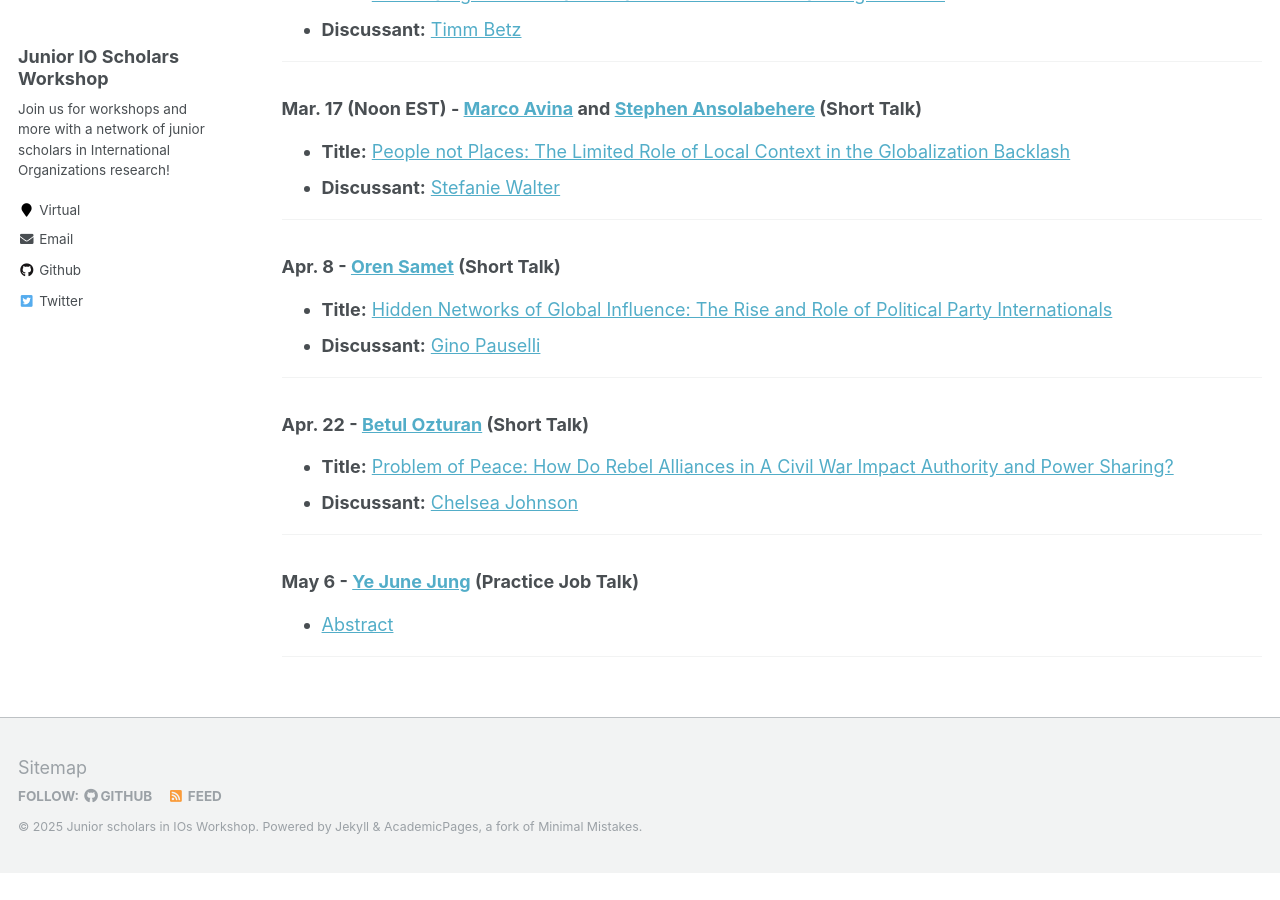
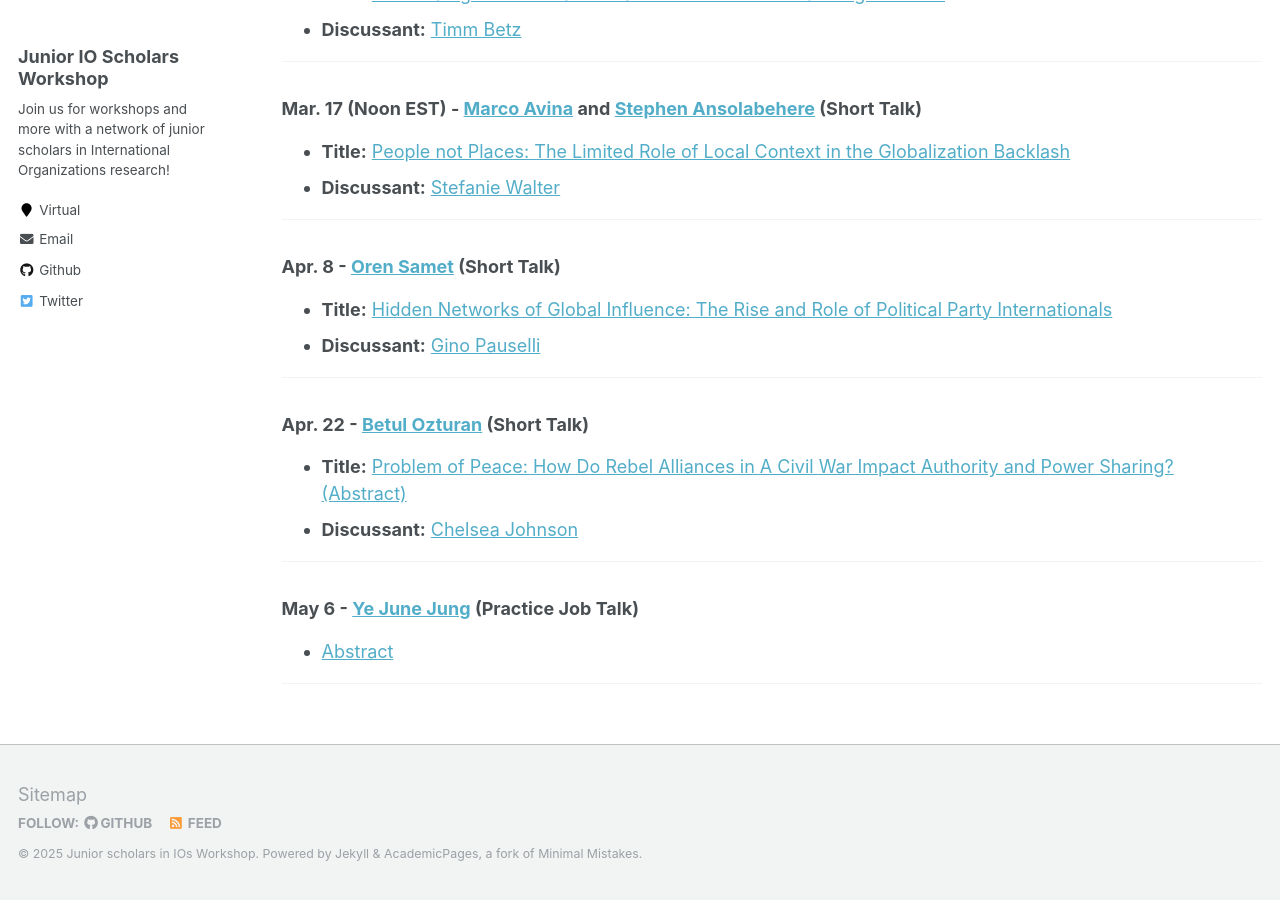
Before and after one commit to IO-workshop/IO-workshop.github.io, a Jekyll site: the page built from _pages/schedule.md, in a window 1280 px wide and 900 px high, scrolled down 679 px. Built offline with Jekyll 4.4.1, drawn with Linux system fonts in a browser that asks for light colours; before the commit the page ends 1552 px from its top, so only the background shows below that.

Commit message:
Update schedule.md

```diff
--- a/_pages/schedule.md
+++ b/_pages/schedule.md
@@ -45,7 +45,7 @@ Meetings are on Tuesdays at 11 Am (EST). We will send the Zoom link on the day o
 
 ### Apr. 22 - [Betul Ozturan](https://x.com/betulrozturan) (Short Talk)
 
-- **Title:** [Problem of Peace: How Do Rebel Alliances in A Civil War Impact Authority and Power Sharing?](https://io-workshop.github.io/files/Ozturan_abstract_2025)
+- **Title:** [Problem of Peace: How Do Rebel Alliances in A Civil War Impact Authority and Power Sharing? (Abstract)](https://io-workshop.github.io/files/Ozturan_abstract_2025.pdf)
 - **Discussant:** [Chelsea Johnson](https://cbj913.wixsite.com/drchelseajohnson)
 
 
```
